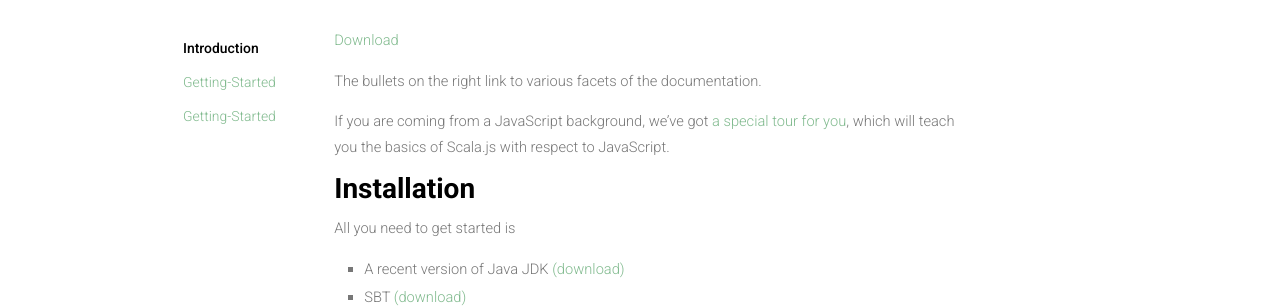
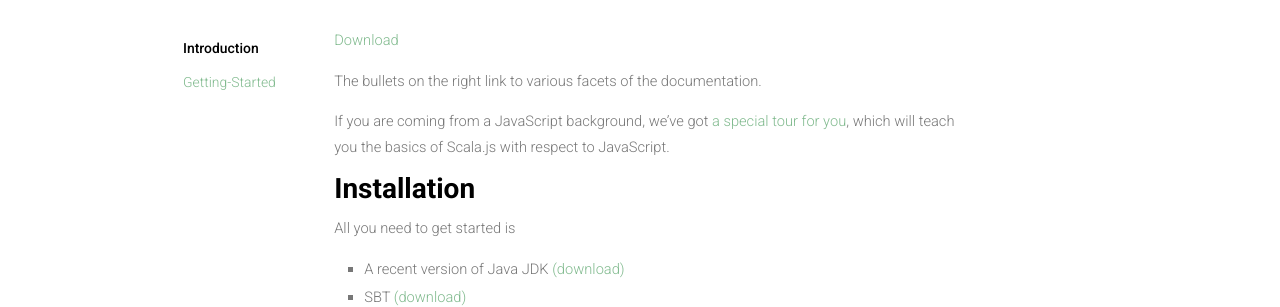
Before and after one commit to ThoughtWorksInc/DeepLearning.scala, a Jekyll site: the page built from demo/index.md, in a window 1280 px wide. Shown: the part 438-745 px from the top of the page. Built offline with Jekyll 4.4.1, drawn with Linux system fonts in a browser that asks for light colours; nearby versions of some CDN libraries.

Commit message:
[@rlin] #N/A rm useless url mapping.

```diff
--- a/_data/demo.yml
+++ b/_data/demo.yml
@@ -2,5 +2,3 @@
   url: /demo/
 - text: Getting-Started
   url: /demo/Getting-Started.html
-- text: Getting-Started
-  url: /demo/Getting-Started.html
```
